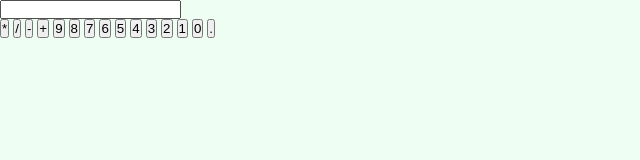
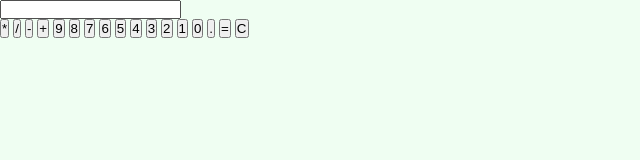
Before and after one commit to fmfahath/calculator, a plain HTML site: page index.html in a window 1280 px wide. Shown: the full height of the page, 0-640 px from the left. Drawn offline with Linux system fonts and the light colour scheme.

Commit message:
clear & equal buttons added

```diff
--- a/index.html
+++ b/index.html
@@ -33,6 +33,9 @@
             <button type="button" class="btn btn-yellow" data-num="0">0</button>
             <button type="button" class="btn btn-yellow" data-num=".">.</button>
 
+            <!-- clear & equal buttons -->
+            <button type="button" class="btn btn-yellow">=</button>
+            <button type="button" class="btn btn-yellow">C</button>
 
         </div>
     </section>
```
